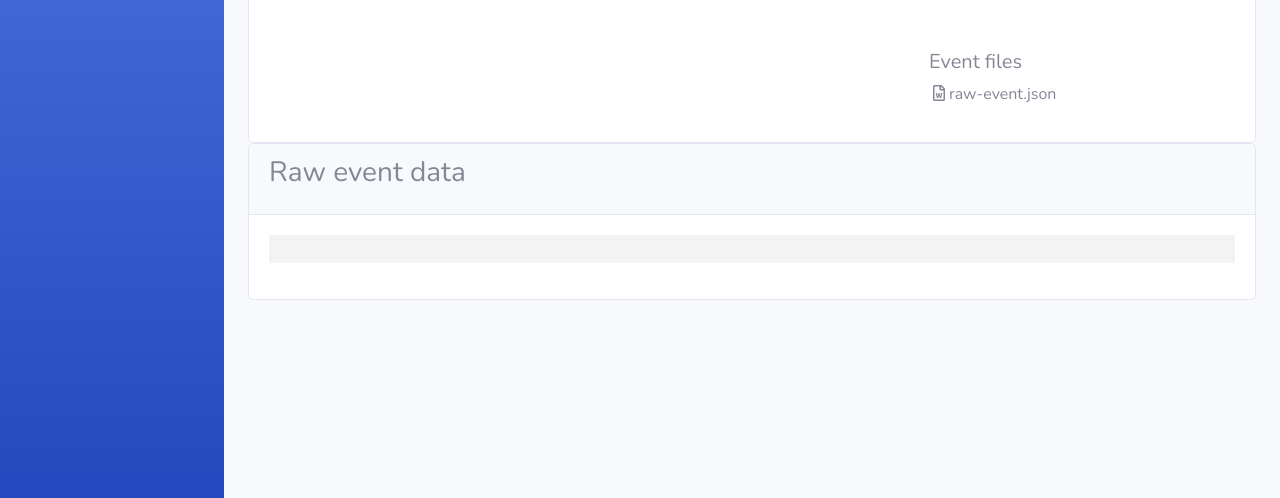
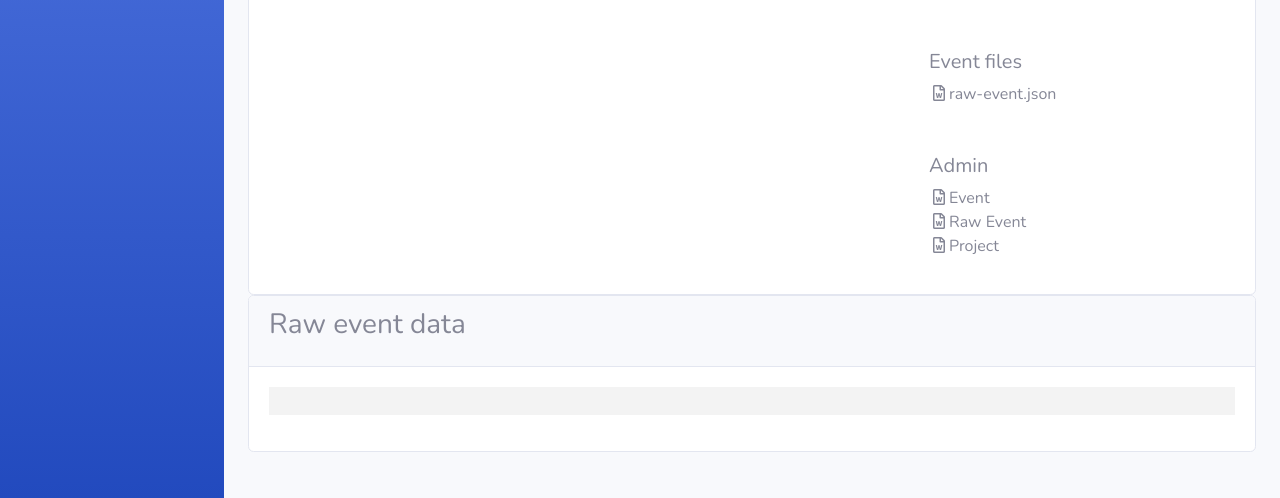
Before and after one commit to pmatigakis/vedette, a Django app: template web/templates/web/events/data.html in a window 1280 px wide. Shown: the part 302-800 px from the top of the page. Run offline with Django 3.2, Linux system fonts and the light colour scheme; the template is opened without the code that fills it, so the values that code supplies are empty; parts of the project's set-up code (start-up, migrations or seed data) failed here and were passed over; some libraries are stand-ins or nearby versions.

Commit message:
Added the admin links to the event data page

```diff
--- a/web/templates/web/events/data.html
+++ b/web/templates/web/events/data.html
@@ -185,6 +185,19 @@
                   <a href="{% url 'event-details-json' object.id %}" class="btn-link text-secondary"><i class="far fa-fw fa-file-word"></i>raw-event.json</a>
                 </li>
               </ul>
+
+              <h5 class="mt-5 text-muted">Admin</h5>
+              <ul class="list-unstyled">
+                <li>
+                  <a href="{% url 'admin:events_event_change' event.id %}" class="btn-link text-secondary"><i class="far fa-fw fa-file-word"></i>Event</a>
+                </li>
+                <li>
+                  <a href="{% url 'admin:events_rawevent_change' event.raw_event.id %}" class="btn-link text-secondary"><i class="far fa-fw fa-file-word"></i>Raw Event</a>
+                </li>
+                <li>
+                  <a href="{% url 'admin:projects_project_change' event.project.id %}" class="btn-link text-secondary"><i class="far fa-fw fa-file-word"></i>Project</a>
+                </li>
+              </ul>
             </div>
           </div>
         </div>
```
